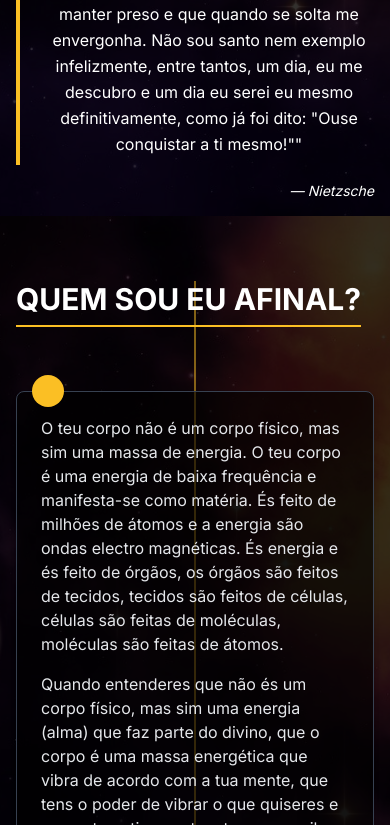
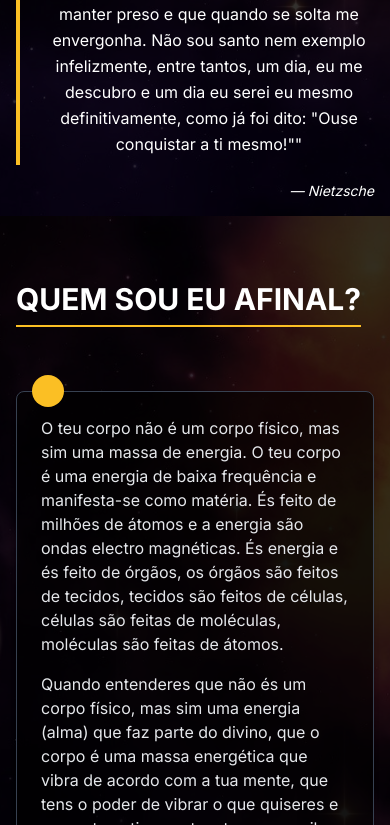
Before and after one commit to Ryan-Carloso/perola-humana, a Next.js app: page /autoconhecimento in a window 390 px wide. Shown: the part 742-1567 px from the top of the page. Built offline with nearby package versions, Linux system fonts and the light colour scheme.

Commit message:
removi vertical line no mobile

```diff
--- a/components/self-knowledge-section.tsx
+++ b/components/self-knowledge-section.tsx
@@ -43,7 +43,7 @@ export default function SelfKnowledgeSection() {
       <div className="container mx-auto px-4 relative z-10">
         <div className="relative">
           {/* Vertical line */}
-          <div className="absolute left-1/2 top-0 bottom-0 w-px bg-amber-400 transform -translate-x-1/2"></div>
+          <div className="absolute left-1/2 top-0 bottom-0 w-px bg-amber-400 transform -translate-x-1/2 hidden md:block"></div>
 
           {/* Section 1 */}
           <div className="grid grid-cols-1 md:grid-cols-2 gap-12 mb-32 relative">
```
